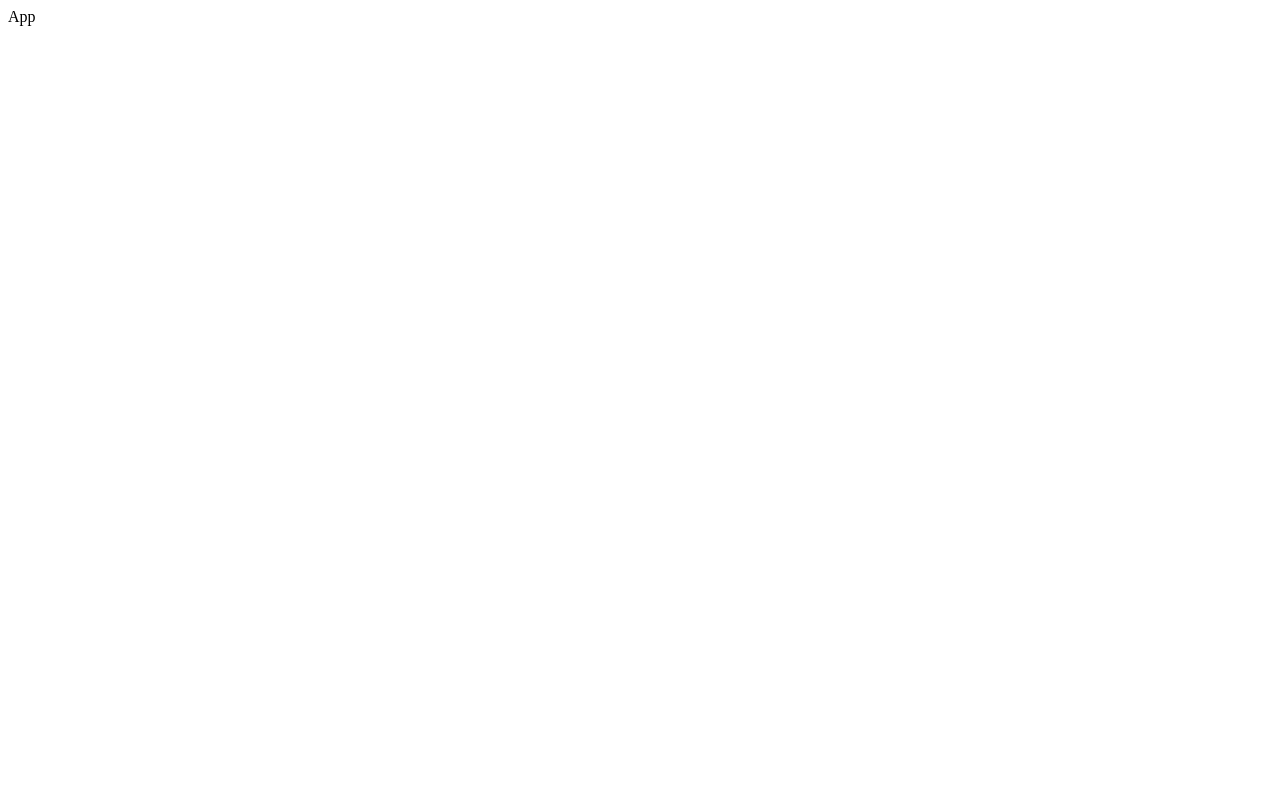
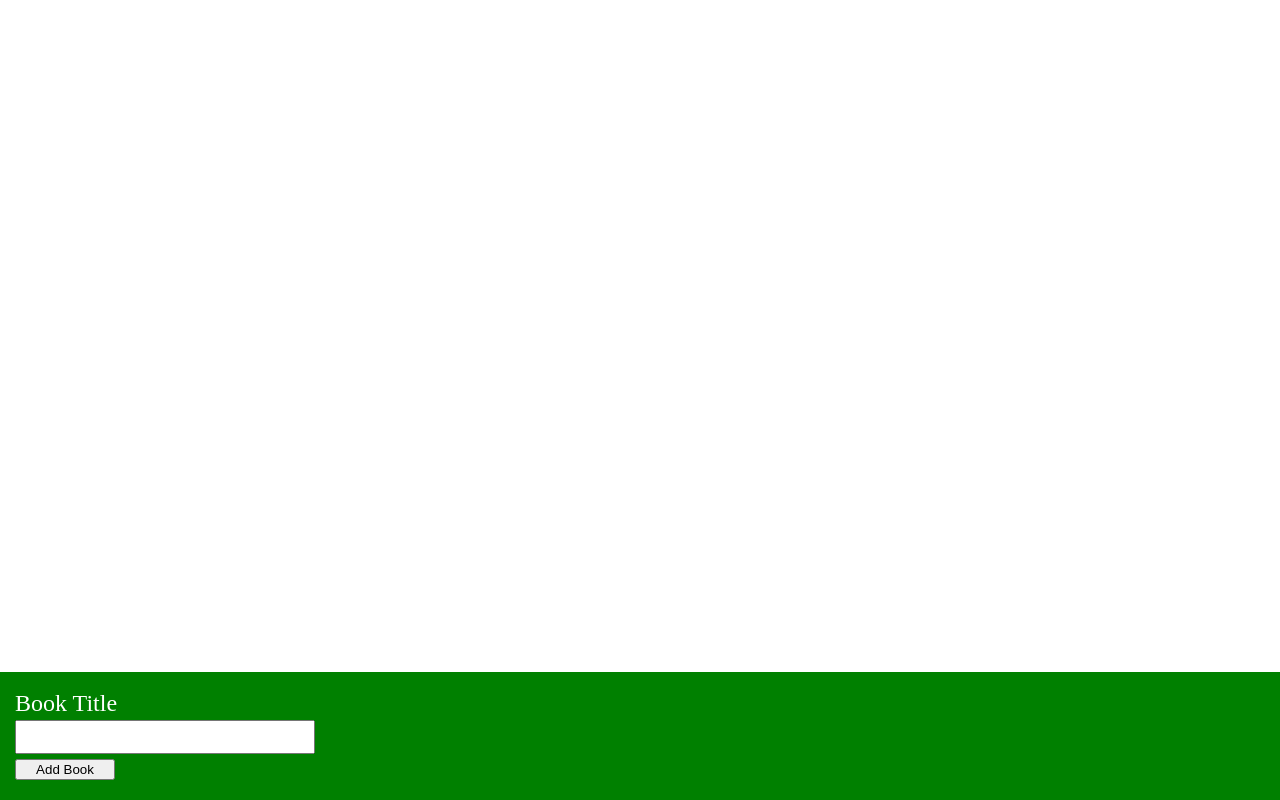
Before and after one commit to craigbauerwebdev/book-crud-app, a React (Create React App) app: page / in a window 1280 px wide. Built offline with nearby package versions, Linux system fonts and the light colour scheme.

Commit message:
add book form added

```diff
--- a/package.json
+++ b/package.json
@@ -9,6 +9,7 @@
     "react": "^18.2.0",
     "react-dom": "^18.2.0",
     "react-scripts": "5.0.1",
+    "sass": "^1.64.1",
     "web-vitals": "^2.1.4"
   },
   "scripts": {
--- a/src/App.js
+++ b/src/App.js
@@ -1,5 +1,17 @@
+import { useState } from "react";
+import BookCreate from "./Components/BookCreate";
+
 const App = () => {
-  return <div className="App">App</div>;
+  const [books, setBooks] = useState([]);
+
+  const createBook = (title) => {
+    console.log("Title: ", title);
+  };
+  return (
+    <div className="App">
+      <BookCreate onCreate={createBook} />
+    </div>
+  );
 };
 
 export default App;
--- /dev/null
+++ b/src/Components/BookCreate.js
@@ -0,0 +1,28 @@
+import { useState } from "react";
+import "../styles/bookcreate.scss";
+
+const BookCreate = ({ onCreate }) => {
+  const [title, setTitle] = useState("");
+
+  const handleChange = (e) => {
+    setTitle(e.target.value);
+  };
+
+  const handleSubmit = (e) => {
+    e.preventDefault();
+    onCreate(title);
+    setTitle("");
+  };
+
+  return (
+    <div className="book-create">
+      <form onSubmit={handleSubmit}>
+        <label>Book Title</label>
+        <input onChange={handleChange} value={title} />
+        <button>Add Book</button>
+      </form>
+    </div>
+  );
+};
+
+export default BookCreate;
--- /dev/null
+++ b/src/Components/BookEdit.js
@@ -0,0 +1,5 @@
+const BookEdit = () => {
+  return <div className="book-edit">Book Edit</div>;
+};
+
+export default BookEdit;
--- /dev/null
+++ b/src/Components/BookList.js
@@ -0,0 +1,5 @@
+const BookList = () => {
+  return <div className="book-list">Book List</div>;
+};
+
+export default BookList;
--- /dev/null
+++ b/src/Components/BookShow.js
@@ -0,0 +1,5 @@
+const BookShow = () => {
+  return <div className="book-show">Book Show</div>;
+};
+
+export default BookShow;
--- /dev/null
+++ b/src/styles/bookcreate.scss
@@ -0,0 +1,26 @@
+.book-create {
+  position: fixed;
+  bottom: 0;
+  left: 0;
+  width: 100%;
+  background: green;
+  form {
+    width: 300px;
+    max-width: 100%;
+    display: flex;
+    flex-direction: column;
+    padding: 15px;
+    input {
+      font-size: 24px;
+    }
+    label {
+      color: #fff;
+      font-size: 24px;
+      margin: 3px 0;
+    }
+    button {
+      margin: 5px 0;
+      max-width: 100px;
+    }
+  }
+}
```
Also changed, not shown: 1 other file (tests, documents, lock files or other folders).
